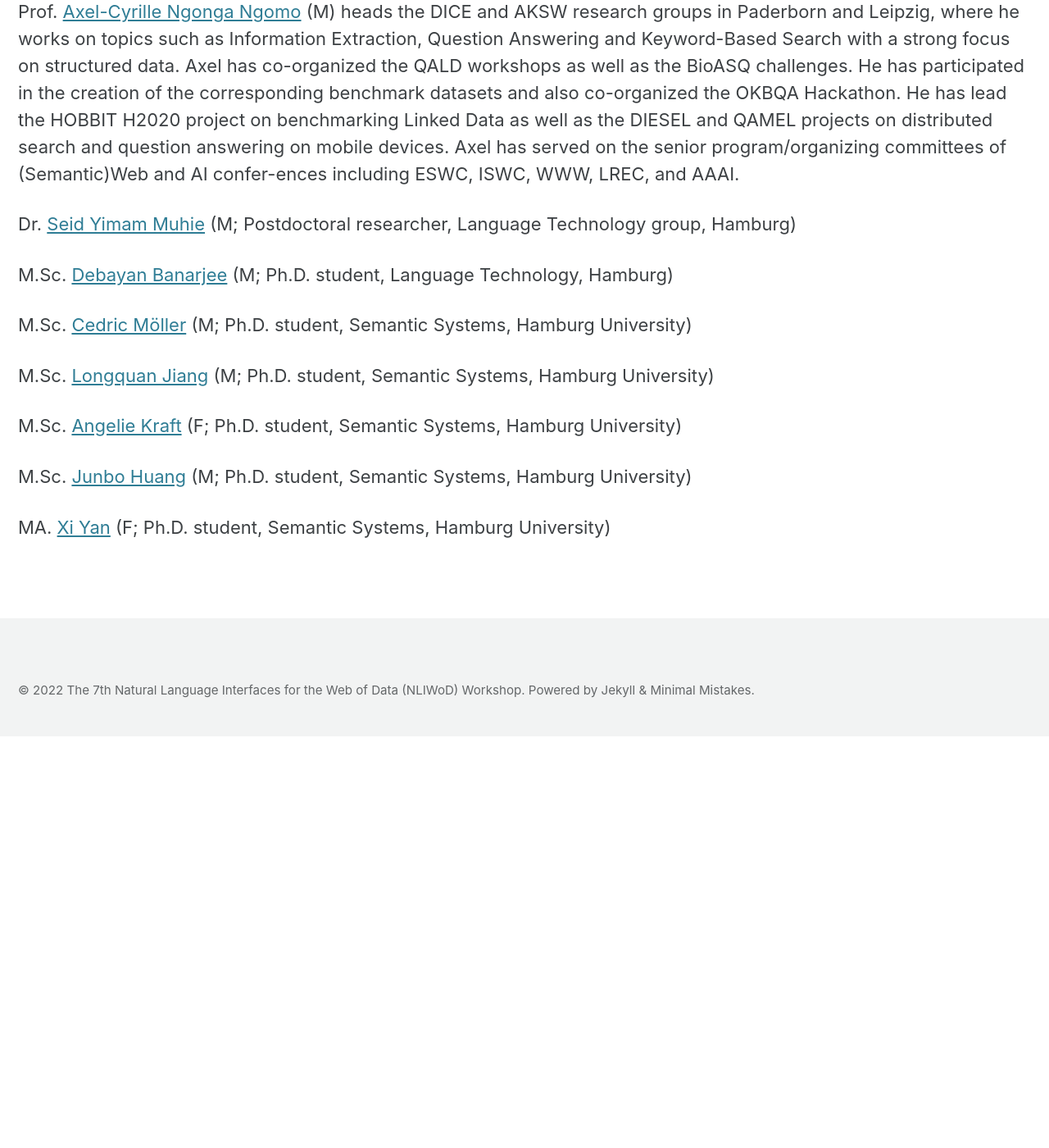
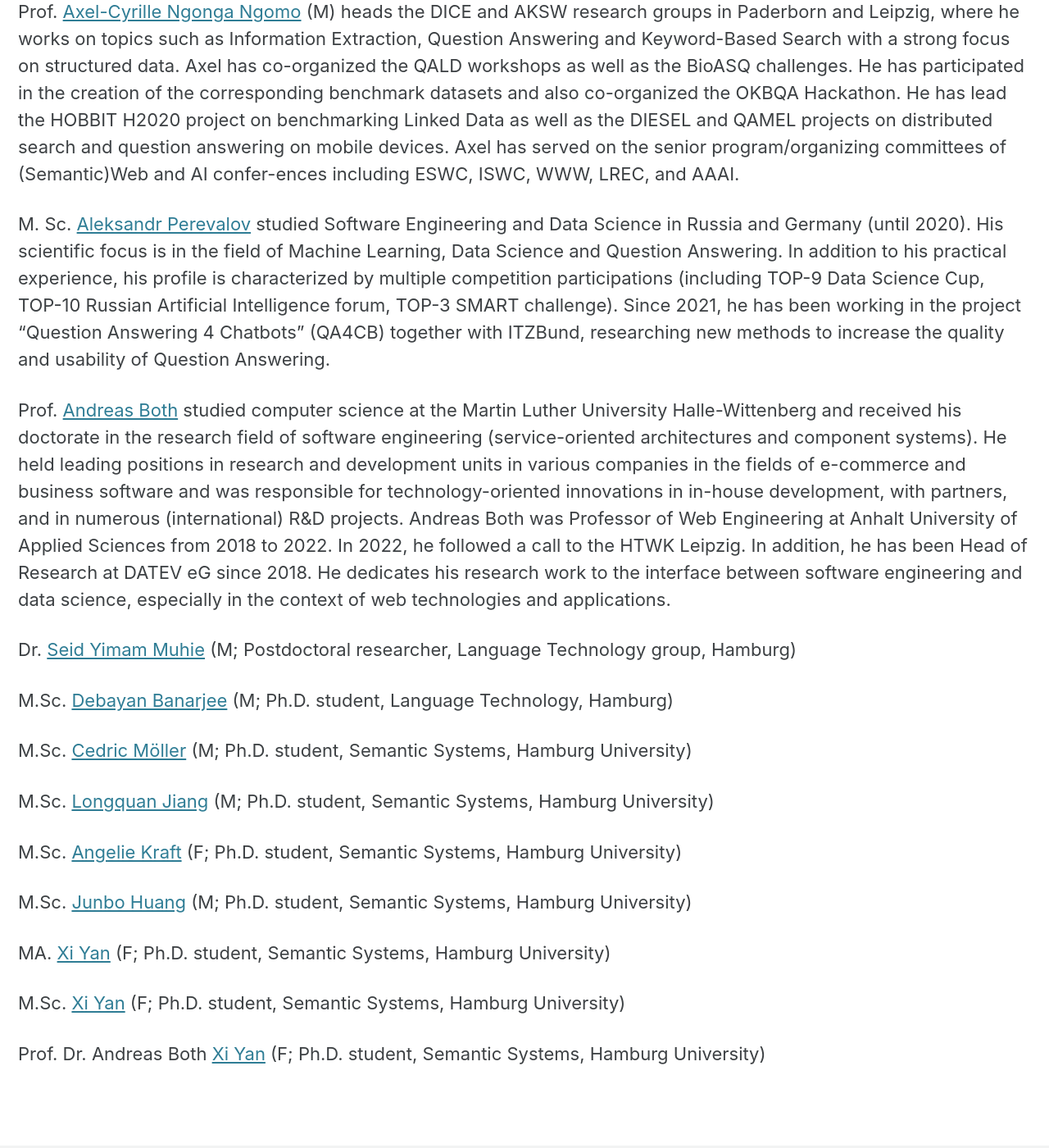
Before and after one commit to semantic-systems/nliwod-workshop, a Jekyll site: the page built from organization.md, in a window 1280 px wide and 1400 px high, scrolled down 1217 px. Shown: the whole window at 82% size. Built offline with Jekyll 4.4.1, drawn with Linux system fonts in a browser that asks for light colours; cached includes are drawn as plain includes; before the commit the page ends 2115 px from its top, so only the background shows below that.

Commit message:
Update organization.md

```diff
--- a/organization.md
+++ b/organization.md
@@ -16,6 +16,11 @@ Prof. [Chris Biemann](https://www.inf.uni-hamburg.de/en/inst/ab/lt/people/chris-
 
 Prof. [Axel-Cyrille Ngonga Ngomo](http://dice-research.org) (M) heads the DICE and AKSW research groups in Paderborn and Leipzig, where he works on topics such as Information Extraction, Question Answering and Keyword-Based Search with a strong focus on structured data. Axel has co-organized the QALD workshops as well as the BioASQ challenges. He has participated in the creation of the corresponding benchmark datasets and also co-organized the OKBQA Hackathon. He has lead the HOBBIT H2020 project on benchmarking Linked Data as well as the DIESEL and QAMEL projects on distributed search and question answering on mobile devices. Axel has served on the senior program/organizing committees of (Semantic)Web and AI confer-ences including ESWC, ISWC, WWW, LREC, and AAAI.
 
+M. Sc. [Aleksandr Perevalov](https://www.hs-anhalt.de/hochschule-anhalt/service/personenverzeichnis/aleksandr-perevalov.html) studied Software Engineering and Data Science in Russia and Germany (until 2020). His scientific focus is in the field of Machine Learning, Data Science and Question Answering.
+In addition to his practical experience, his profile is characterized by multiple competition participations (including TOP-9 Data Science Cup, TOP-10 Russian Artificial Intelligence forum, TOP-3 SMART challenge).
+Since 2021, he has been working in the project "Question Answering 4 Chatbots" (QA4CB) together with ITZBund, researching new methods to increase the quality and usability of Question Answering.
+
+Prof. [Andreas Both](http://www.andreasboth.de/en) studied computer science at the Martin Luther University Halle-Wittenberg and received his doctorate in the research field of software engineering (service-oriented architectures and component systems). He held leading positions in research and development units in various companies in the fields of e-commerce and business software and was responsible for technology-oriented innovations in in-house development, with partners, and in numerous (international) R&D projects. Andreas Both was Professor of Web Engineering at Anhalt University of Applied Sciences from 2018 to 2022. In 2022, he followed a call to the HTWK Leipzig. In addition, he has been Head of Research at DATEV eG since 2018. He dedicates his research work to the interface between software engineering and data science, especially in the context of web technologies and applications.
 
 Dr. [Seid Yimam Muhie](https://www.inf.uni-hamburg.de/en/inst/ab/lt/people/seid-muhie-yimam.html) (M; Postdoctoral researcher, Language Technology group, Hamburg)
 
@@ -30,3 +35,7 @@ M.Sc. [Angelie Kraft](https://www.inf.uni-hamburg.de/en/inst/ab/sems/people/ange
 M.Sc. [Junbo Huang](https://www.inf.uni-hamburg.de/en/inst/ab/sems/people/junbo-huang.html) (M; Ph.D. student, Semantic Systems, Hamburg University)
 
 MA.   [Xi Yan](https://www.inf.uni-hamburg.de/en/inst/ab/sems/people/xi-yan.html) (F; Ph.D. student, Semantic Systems, Hamburg University)
+
+M.Sc.   [Xi Yan](https://www.inf.uni-hamburg.de/en/inst/ab/sems/people/xi-yan.html) (F; Ph.D. student, Semantic Systems, Hamburg University)
+
+Prof. Dr. Andreas Both   [Xi Yan](https://www.inf.uni-hamburg.de/en/inst/ab/sems/people/xi-yan.html) (F; Ph.D. student, Semantic Systems, Hamburg University)
```
